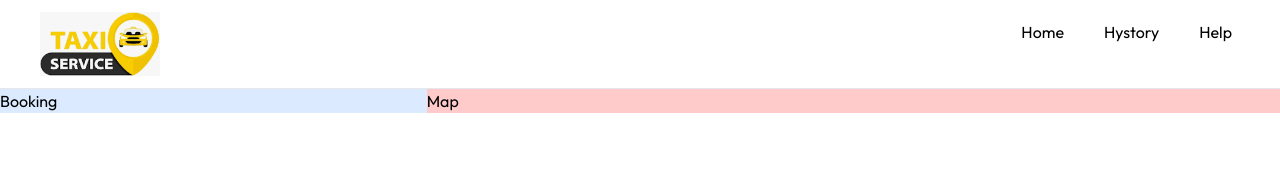
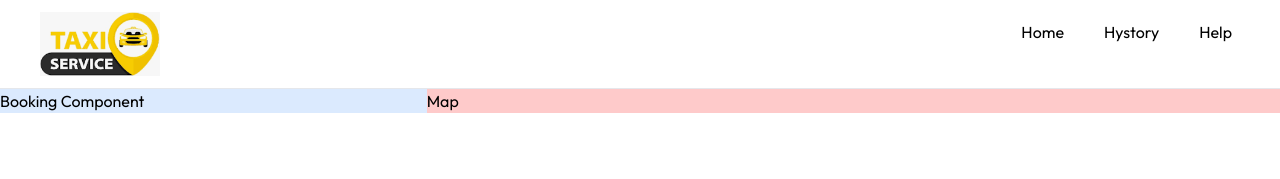
Before and after one commit to josuerushanika/nextapp, a Next.js app: page / in a window 1280 px wide. Shown: the top 179 px of the page. Built offline with nearby package versions, Linux system fonts and the light colour scheme.

Commit message:
Update some components

```diff
--- a/app/page.tsx
+++ b/app/page.tsx
@@ -1,3 +1,4 @@
+import Booking from "@/components/booking/Booking";
 import Image from "next/image";
 
 export default function Home() {
@@ -5,7 +6,7 @@
     <div>
       <div className="grid grid-cols-1 md:grid-cols-3">
         <div className="bg-blue-100">
-         Booking
+         <Booking/>
         </div>
         <div className="col-span-2 bg-red-200 ">
          Map
--- /dev/null
+++ b/components/booking/AutoCompleteAdress.tsx
@@ -0,0 +1,9 @@
+import React from 'react'
+
+function AutoCompleteAdress() {
+  return (
+    <div>AutoCompleteAdress</div>
+  )
+}
+
+export default AutoCompleteAdress
--- /dev/null
+++ b/components/booking/Booking.tsx
@@ -0,0 +1,9 @@
+import React from 'react'
+
+function Booking() {
+  return (
+    <div> Booking Component</div>
+  )
+}
+
+export default Booking
```
